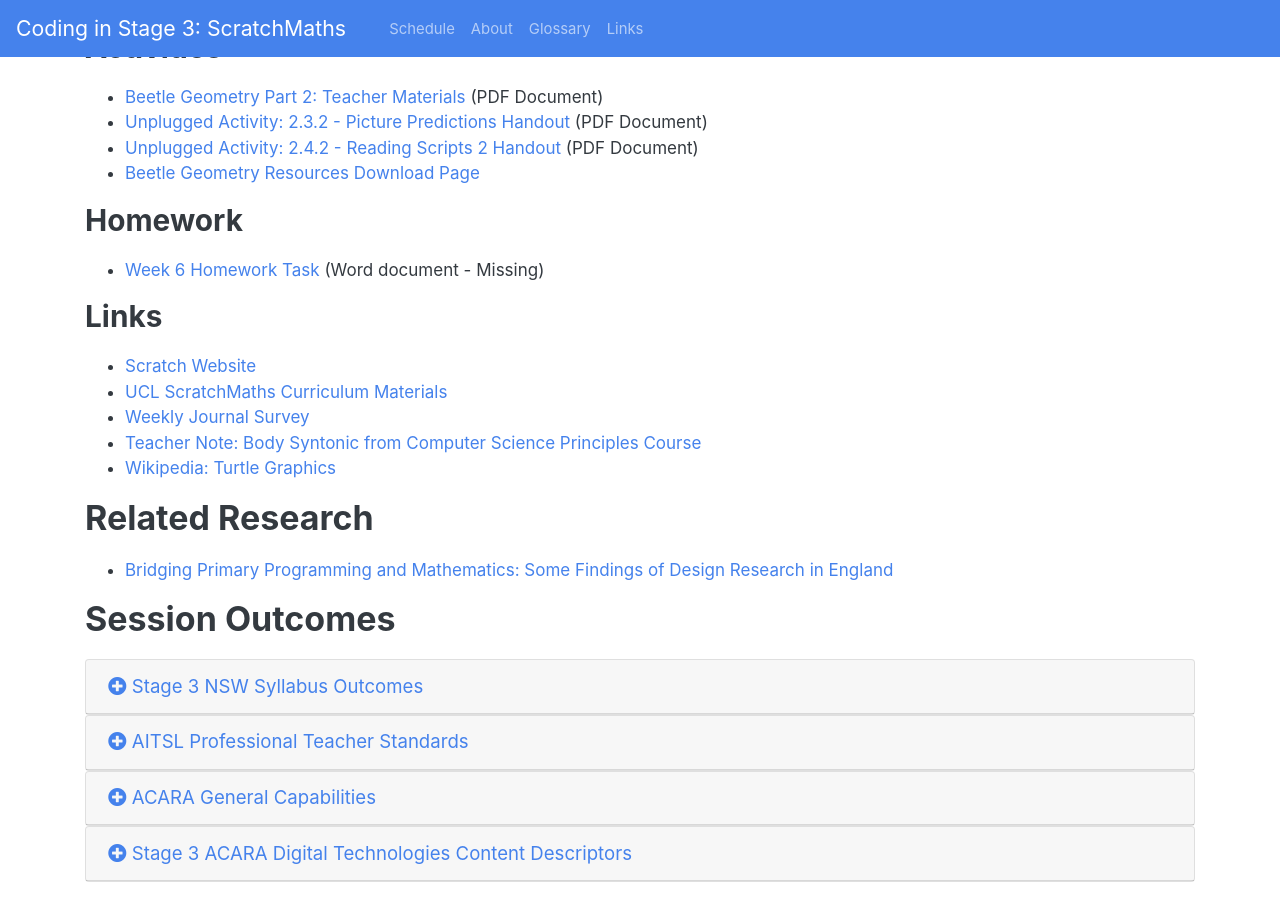
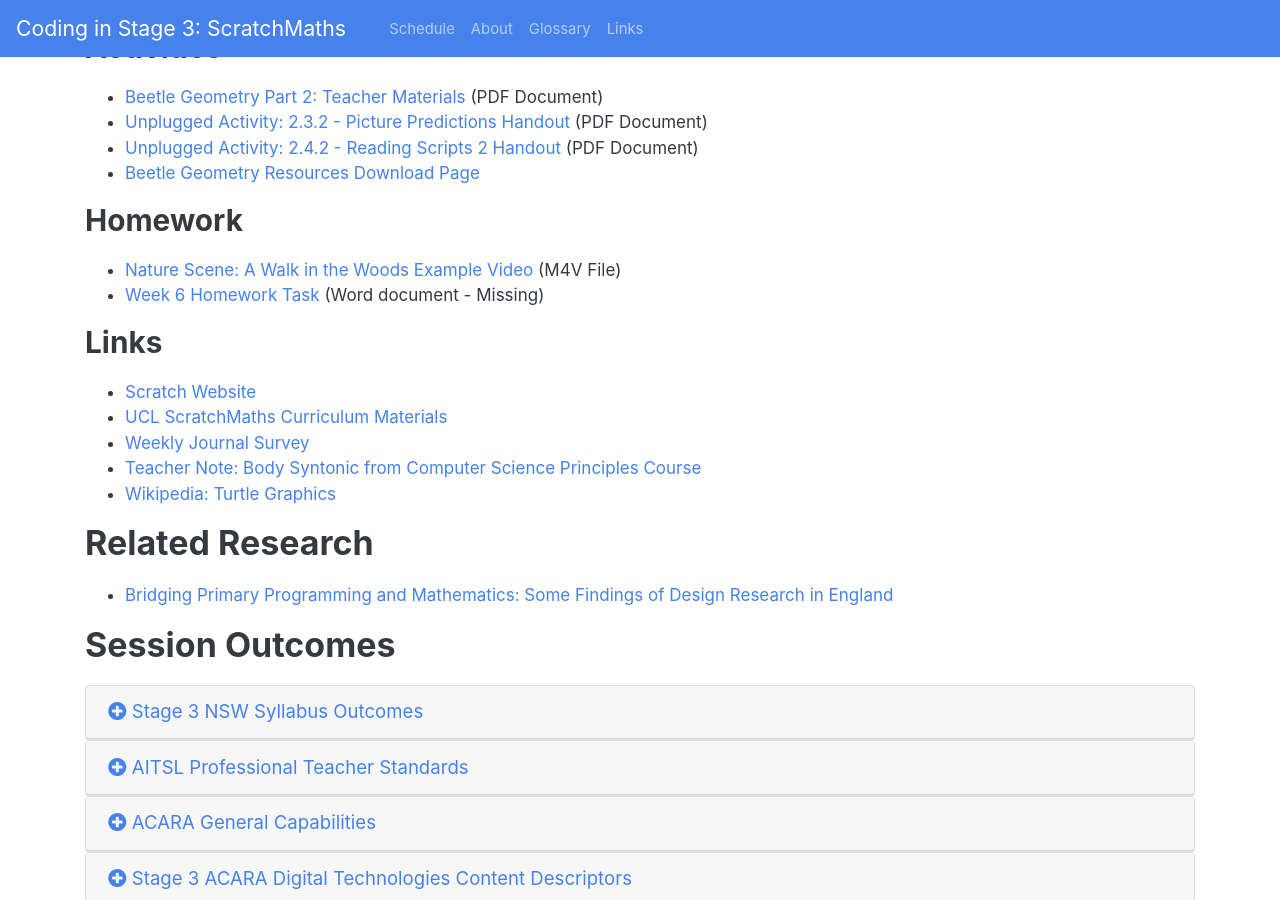
Before and after one commit to cs4s/2018, a Jekyll site: the page built from maths/week-6/index.md, in a window 1280 px wide and 900 px high, scrolled down 807 px. Built offline with Jekyll 4.4.1, drawn with Linux system fonts in a browser that asks for light colours.

Commit message:
Changes Week 6 maths page to include homework video

```diff
--- a/maths/week-6/index.md
+++ b/maths/week-6/index.md
@@ -35,6 +35,7 @@
 
 ### Homework
 
+- [Nature Scene: A Walk in the Woods Example Video]({{ site.drive_url | append: '1m_Ykfefj12r5DHBAnb7Xh8pv7-lAYAvA' }}){:target="_blank"} (M4V File)
 - [Week 6 Homework Task]({{ site.drive_url | append: '' }}) (Word document - Missing)
 
 ### Links
```
